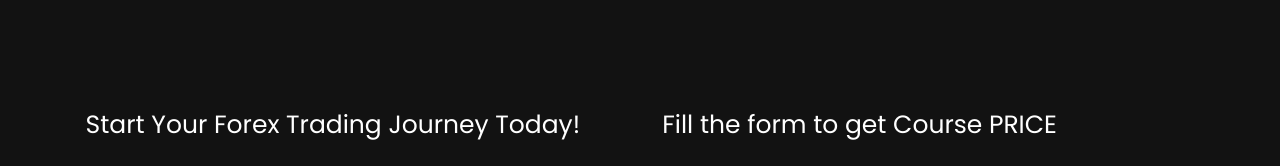
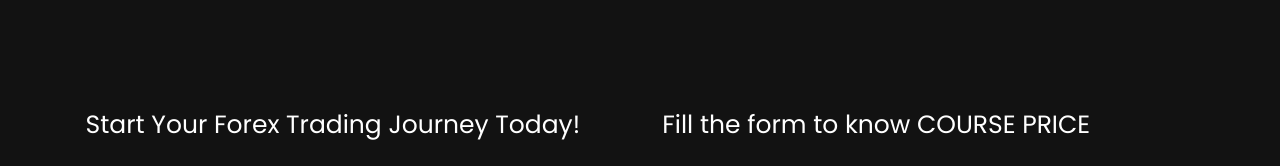
Before and after one commit to mekavosguy/trubofx, a React (Vite) app: page / in a window 1280 px wide. Shown: the part 5679-5845 px from the top of the page. Built offline with nearby package versions, Linux system fonts and the light colour scheme.

Commit message:
Update ContactForm.jsx

```diff
--- a/src/components/Contact/ContactForm.jsx
+++ b/src/components/Contact/ContactForm.jsx
@@ -49,7 +49,7 @@ const ContactForm = () => {
           </p>
         </div>
         <div className="contact-col">
-          <h1>Fill the form to get Course PRICE</h1>
+          <h1>Fill the form to know COURSE PRICE</h1>
           <form onSubmit={onSubmit}>
             <label>Your Name</label>
             <input
```
